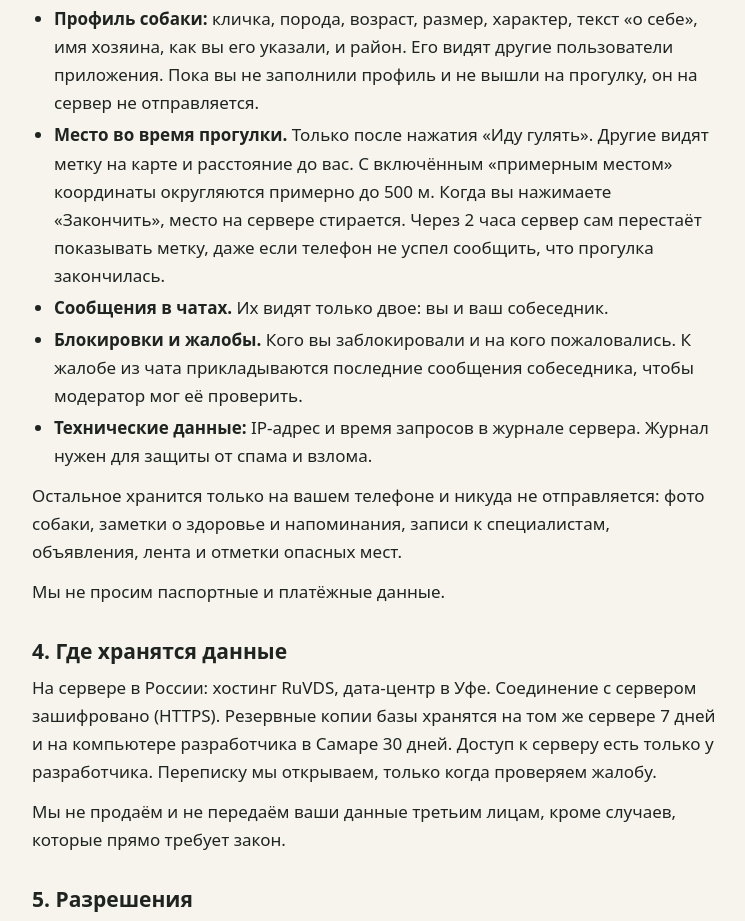
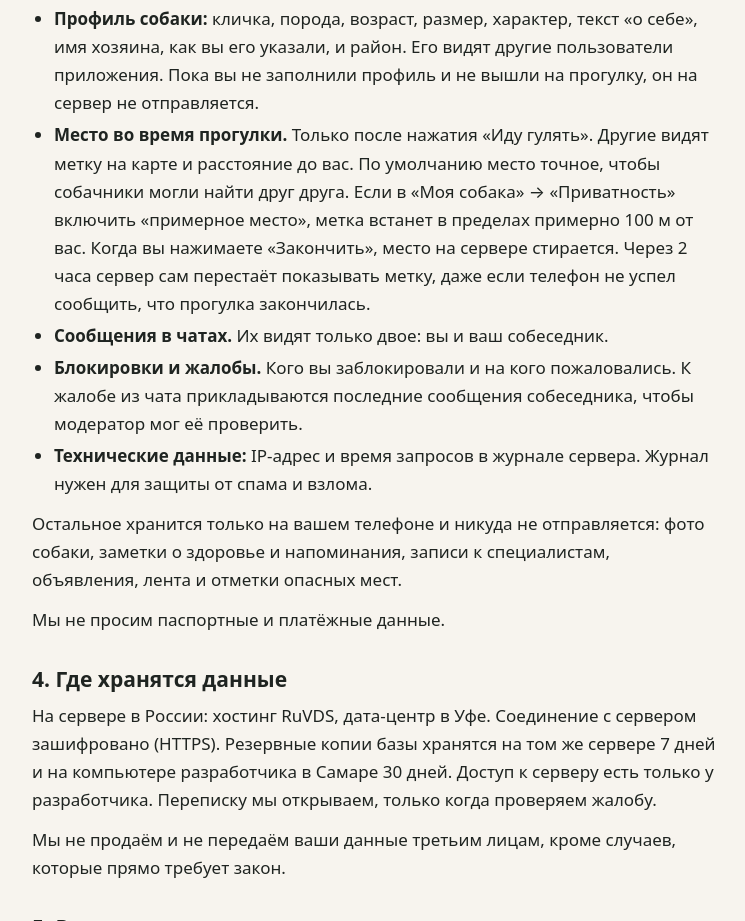
Before and after one commit to evgeniykorobach-eng/gulyaem, a plain HTML site: page privacy-app.html in a window 1280 px wide. Shown: the part 850-1771 px from the top of the page, without its empty margins (264-1009 px from the left). Drawn offline with Linux system fonts and the light colour scheme.

Commit message:
Политика: точное место на прогулке по умолчанию, примерное — ~100 м
Co-Authored-By: Claude Opus 5.5 <noreply@anthropic.com>

```diff
--- a/privacy-app.html
+++ b/privacy-app.html
@@ -66,7 +66,7 @@ li { margin-bottom: 4px; }
     <li><b>Профиль собаки:</b> кличка, порода, возраст, размер, характер, текст «о себе», имя хозяина, как вы его указали,
     и район. Его видят другие пользователи приложения. Пока вы не заполнили профиль и не вышли на прогулку, он на сервер не отправляется.</li>
     <li><b>Место во время прогулки.</b> Только после нажатия «Иду гулять». Другие видят метку на карте и расстояние до вас.
-    С включённым «примерным местом» координаты округляются примерно до 500 м. Когда вы нажимаете «Закончить»,
+    По умолчанию место точное, чтобы собачники могли найти друг друга. Если в «Моя собака» → «Приватность» включить «примерное место», метка встанет в пределах примерно 100 м от вас. Когда вы нажимаете «Закончить»,
     место на сервере стирается. Через 2 часа сервер сам перестаёт показывать метку, даже если телефон не успел сообщить, что прогулка закончилась.</li>
     <li><b>Сообщения в чатах.</b> Их видят только двое: вы и ваш собеседник.</li>
     <li><b>Блокировки и жалобы.</b> Кого вы заблокировали и на кого пожаловались. К жалобе из чата прикладываются
```
